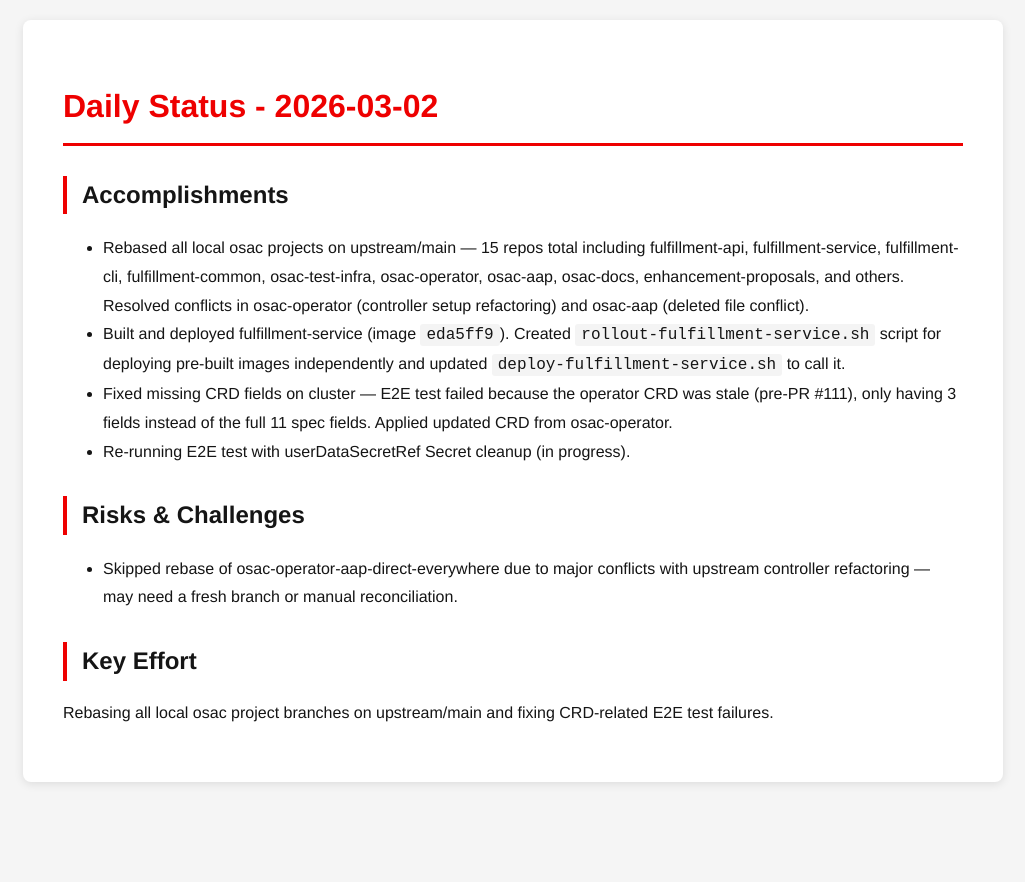
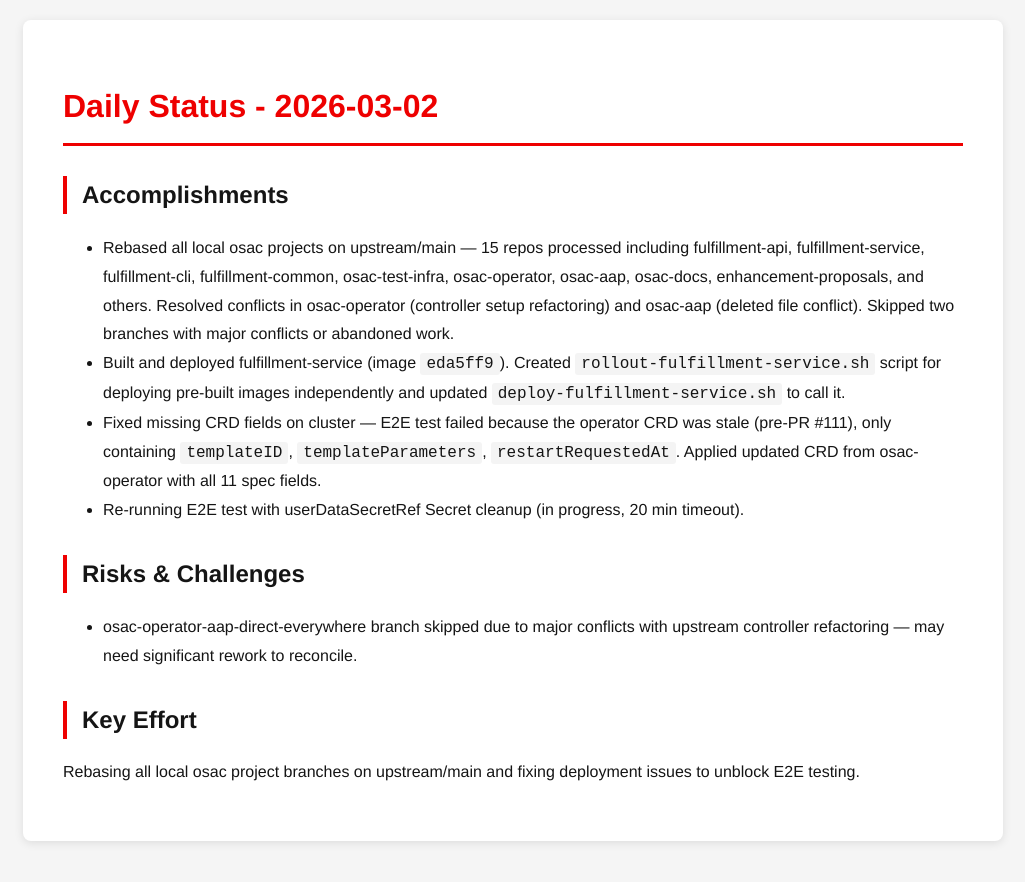
Before and after one commit to tzvatot/daily-status, a Jekyll site: the page built from 2026-03-02.md, in a window 1280 px wide. Shown: the top 882 px of the page, without its empty margins (127-1152 px from the left). Built offline with Jekyll 4.4.1, drawn with Linux system fonts in a browser that asks for light colours.

Commit message:
Daily status update - 2026-03-02

```diff
--- a/2026-03-02.md
+++ b/2026-03-02.md
@@ -7,13 +7,13 @@ date: 2026-03-02
 # Daily Status - 2026-03-02
 
 ## Accomplishments
-- Rebased all local osac projects on upstream/main — 15 repos total including fulfillment-api, fulfillment-service, fulfillment-cli, fulfillment-common, osac-test-infra, osac-operator, osac-aap, osac-docs, enhancement-proposals, and others. Resolved conflicts in osac-operator (controller setup refactoring) and osac-aap (deleted file conflict).
+- Rebased all local osac projects on upstream/main — 15 repos processed including fulfillment-api, fulfillment-service, fulfillment-cli, fulfillment-common, osac-test-infra, osac-operator, osac-aap, osac-docs, enhancement-proposals, and others. Resolved conflicts in osac-operator (controller setup refactoring) and osac-aap (deleted file conflict). Skipped two branches with major conflicts or abandoned work.
 - Built and deployed fulfillment-service (image `eda5ff9`). Created `rollout-fulfillment-service.sh` script for deploying pre-built images independently and updated `deploy-fulfillment-service.sh` to call it.
-- Fixed missing CRD fields on cluster — E2E test failed because the operator CRD was stale (pre-PR #111), only having 3 fields instead of the full 11 spec fields. Applied updated CRD from osac-operator.
-- Re-running E2E test with userDataSecretRef Secret cleanup (in progress).
+- Fixed missing CRD fields on cluster — E2E test failed because the operator CRD was stale (pre-PR #111), only containing `templateID`, `templateParameters`, `restartRequestedAt`. Applied updated CRD from osac-operator with all 11 spec fields.
+- Re-running E2E test with userDataSecretRef Secret cleanup (in progress, 20 min timeout).
 
 ## Risks & Challenges
-- Skipped rebase of osac-operator-aap-direct-everywhere due to major conflicts with upstream controller refactoring — may need a fresh branch or manual reconciliation.
+- osac-operator-aap-direct-everywhere branch skipped due to major conflicts with upstream controller refactoring — may need significant rework to reconcile.
 
 ## Key Effort
-Rebasing all local osac project branches on upstream/main and fixing CRD-related E2E test failures.
+Rebasing all local osac project branches on upstream/main and fixing deployment issues to unblock E2E testing.
```
